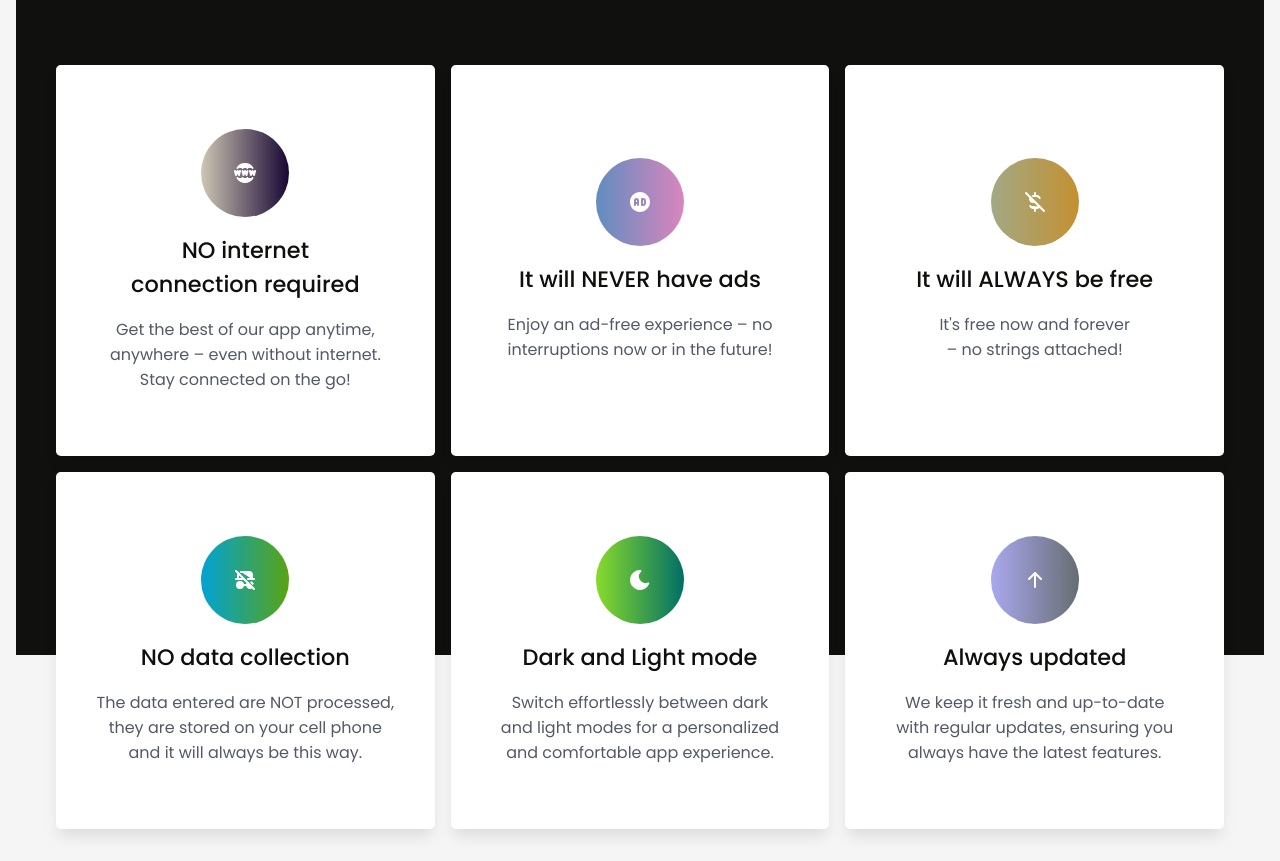
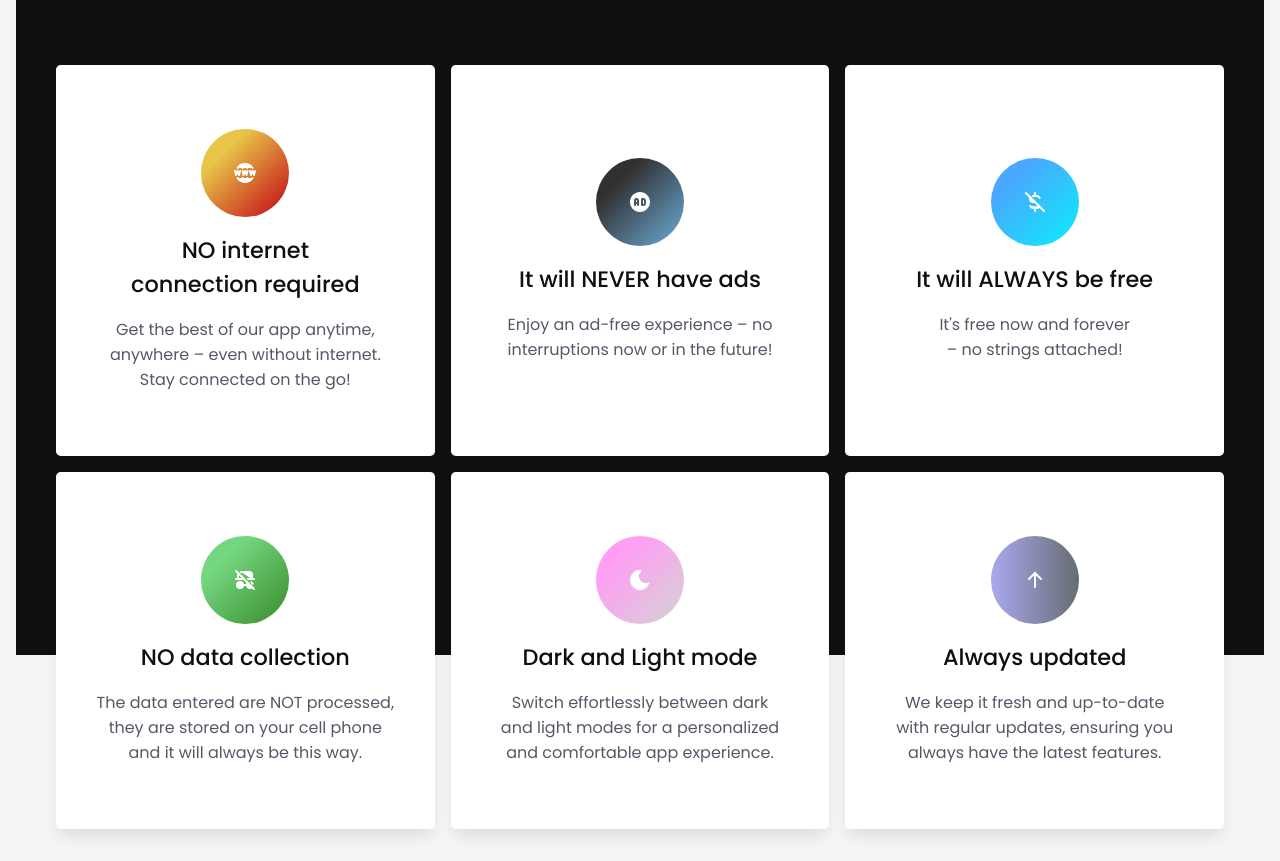
Before and after one commit to OscarFDiaz/Flynanz_Web, a React (Vite) app: page / in a window 1280 px wide. Shown: the part 2220-3081 px from the top of the page. Built offline with nearby package versions, Linux system fonts and the light colour scheme.

Commit message:
Features
Gradients changed

```diff
--- a/src/index.css
+++ b/src/index.css
@@ -472,19 +472,19 @@ body {
   color: #fff;
 }
 .features__item-icon--deg1 {
-  background: linear-gradient(270deg, #170633 -0.29%, #cec7b4 100%);
+  background-image: linear-gradient(316deg, #c20114 0%, #e8c547 74%);
 }
 .features__item-icon--deg2 {
-  background: linear-gradient(270deg, #da85bd -0.29%, #608dc0 100%);
+  background-image: linear-gradient(315deg, #6daddb 0%, #313131 74%);
 }
 .features__item-icon--deg3 {
-  background: linear-gradient(270deg, #c49030 -0.29%, #a1a985 100%);
+  background-image: linear-gradient(315deg, #0beef9 0%, #48a9fe 74%);
 }
 .features__item-icon--deg4 {
-  background: linear-gradient(270deg, #5aa313 -0.29%, #00a3d5 100%);
+  background-image: linear-gradient(315deg, #378b29 0%, #74d680 74%);
 }
 .features__item-icon--deg5 {
-  background: linear-gradient(270deg, #006e66 -0.29%, #89db2b 100%);
+  background-image: linear-gradient(315deg, #d3d3d3 0%, #ff9ff3 74%);
 }
 .features__item-icon--deg6 {
   background: linear-gradient(270deg, #666d71 -0.29%, #aaa8ef 100%);
--- a/src/styles/_features.scss
+++ b/src/styles/_features.scss
@@ -42,19 +42,19 @@
     color: v.$blanco;
 
     &--deg1 {
-      background: linear-gradient(270deg, #170633 -0.29%, #cec7b4 100%);
+      background-image: linear-gradient(316deg, #c20114 0%, #e8c547 74%);
     }
     &--deg2 {
-      background: linear-gradient(270deg, #da85bd -0.29%, #608dc0 100%);
+      background-image: linear-gradient(315deg, #6daddb 0%, #313131 74%);
     }
     &--deg3 {
-      background: linear-gradient(270deg, #c49030 -0.29%, #a1a985 100%);
+      background-image: linear-gradient(315deg, #0beef9 0%, #48a9fe 74%);
     }
     &--deg4 {
-      background: linear-gradient(270deg, #5aa313 -0.29%, #00a3d5 100%);
+      background-image: linear-gradient(315deg, #378b29 0%, #74d680 74%);
     }
     &--deg5 {
-      background: linear-gradient(270deg, #006e66 -0.29%, #89db2b 100%);
+      background-image: linear-gradient(315deg, #d3d3d3 0%, #ff9ff3 74%);
     }
     &--deg6 {
       background: linear-gradient(270deg, #666d71 -0.29%, #aaa8ef 100%);
```
